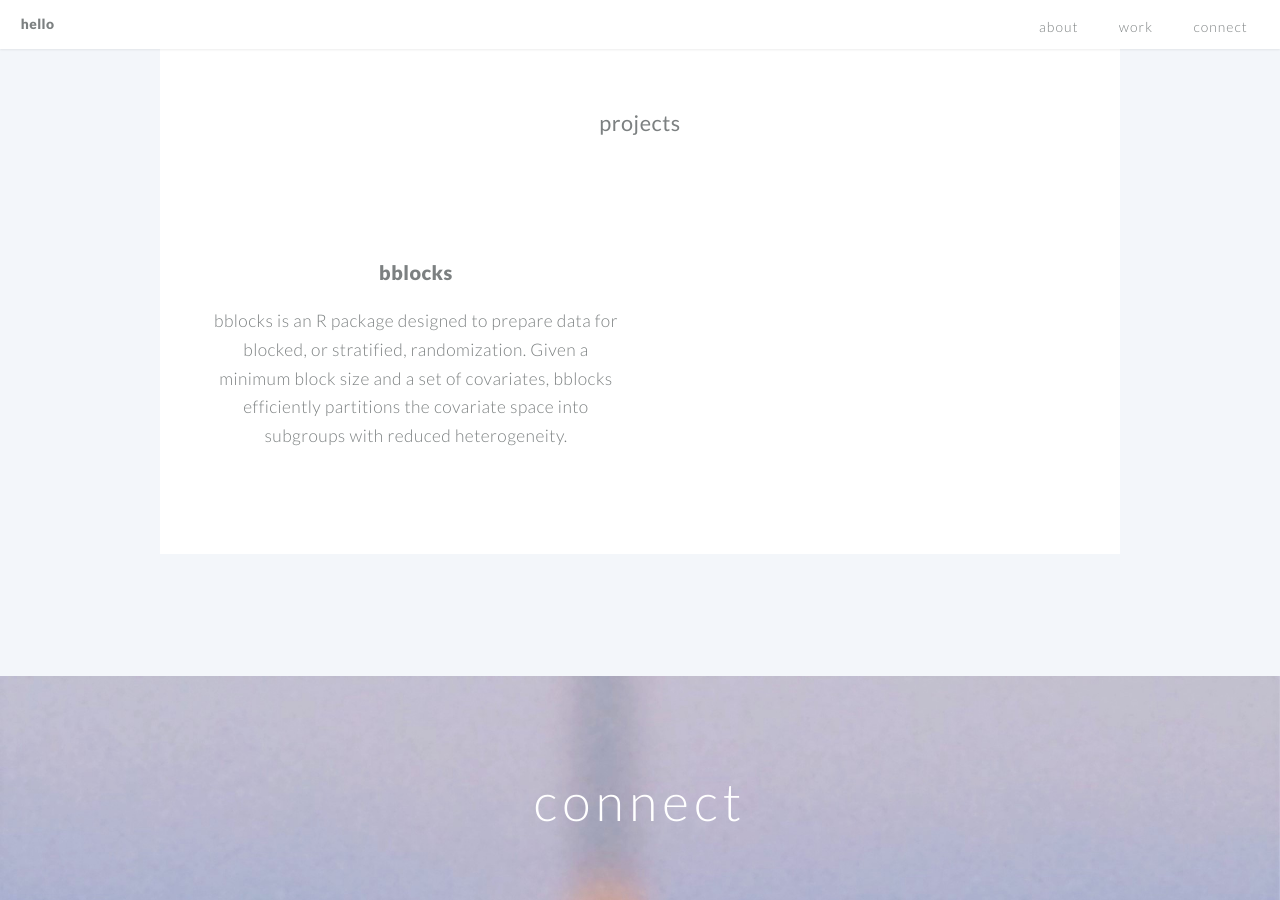
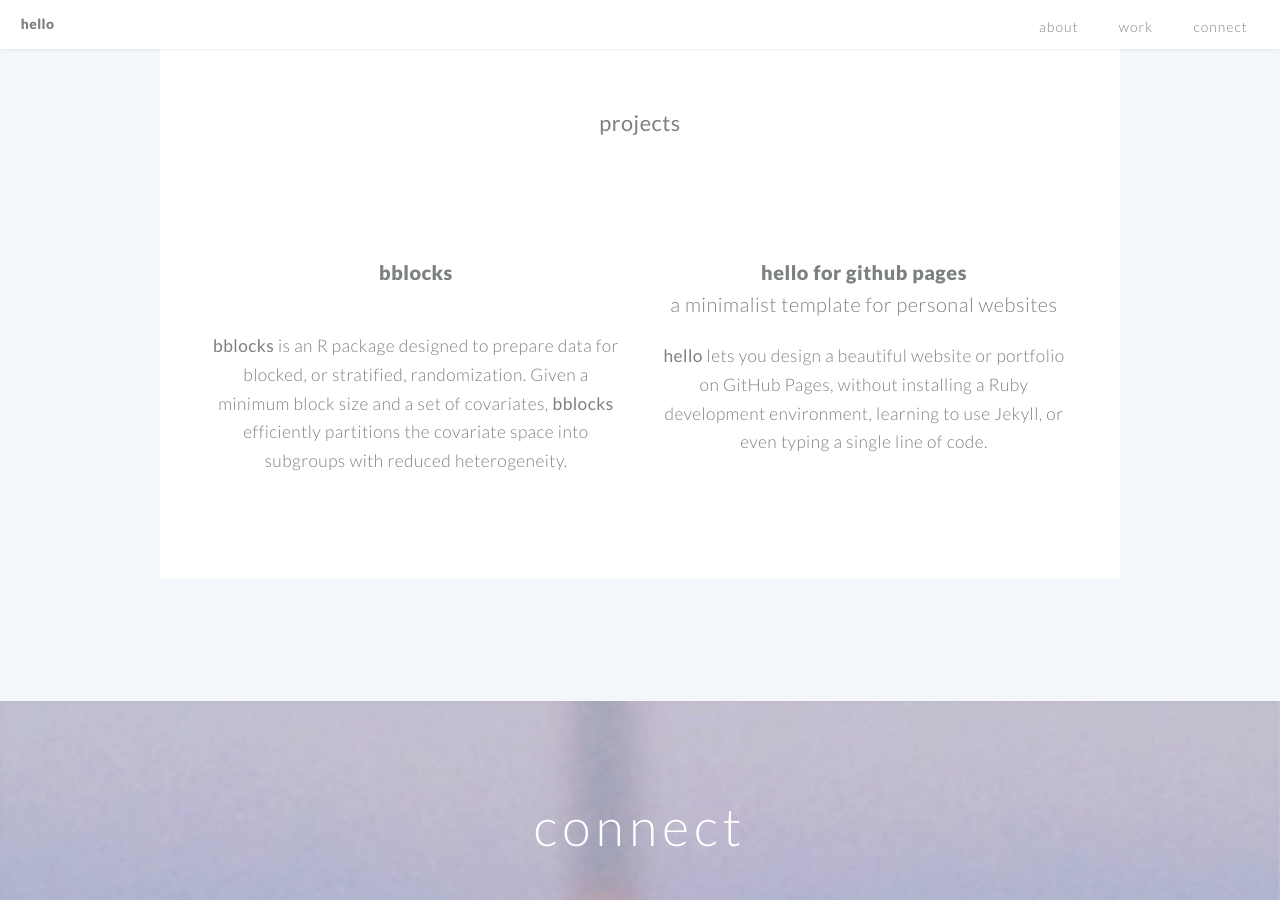
Before and after one commit to saragong/saragong.github.io, a Jekyll site: the page built from index.md, in a window 1280 px wide and 900 px high, scrolled down 2162 px. Built offline with Jekyll 4.4.1, drawn with Linux system fonts in a browser that asks for light colours; some of the changed text lies outside the part shown.

Commit message:
update projects

```diff
--- a/_data/work.yml
+++ b/_data/work.yml
@@ -6,3 +6,4 @@ work:
   - category: projects
     items:
       - item: bblocks.html
+      - item: hello.html
--- a/_includes/bblocks.html
+++ b/_includes/bblocks.html
@@ -1,2 +1,2 @@
-<h1 style="margin-bottom: 1em"><a href="https://github.com/saragong/bblocks">bblocks</a></h1>
-<p>bblocks is an R package designed to prepare data for blocked, or stratified, randomization. Given a minimum block size and a set of covariates, bblocks efficiently partitions the covariate space into subgroups with reduced heterogeneity.</p>
+<h1 style="margin-bottom: 2.25em"><a href="https://github.com/saragong/bblocks">bblocks</a></h1>
+<p><strong>bblocks</strong> is an R package designed to prepare data for blocked, or stratified, randomization. Given a minimum block size and a set of covariates, <strong>bblocks</strong> efficiently partitions the covariate space into subgroups with reduced heterogeneity.</p>
--- /dev/null
+++ b/_includes/hello.html
@@ -0,0 +1,3 @@
+<h1><a href="https://github.com/saragong/hello">hello for github pages</a></h1>
+<h2>a minimalist template for personal websites</h2>
+<p><strong>hello</strong> lets you design a beautiful website or portfolio on GitHub Pages, without installing a Ruby development environment, learning to use Jekyll, or even typing a single line of code.</p>
```
Also changed, not shown: index.md (+1 -1 lines).
